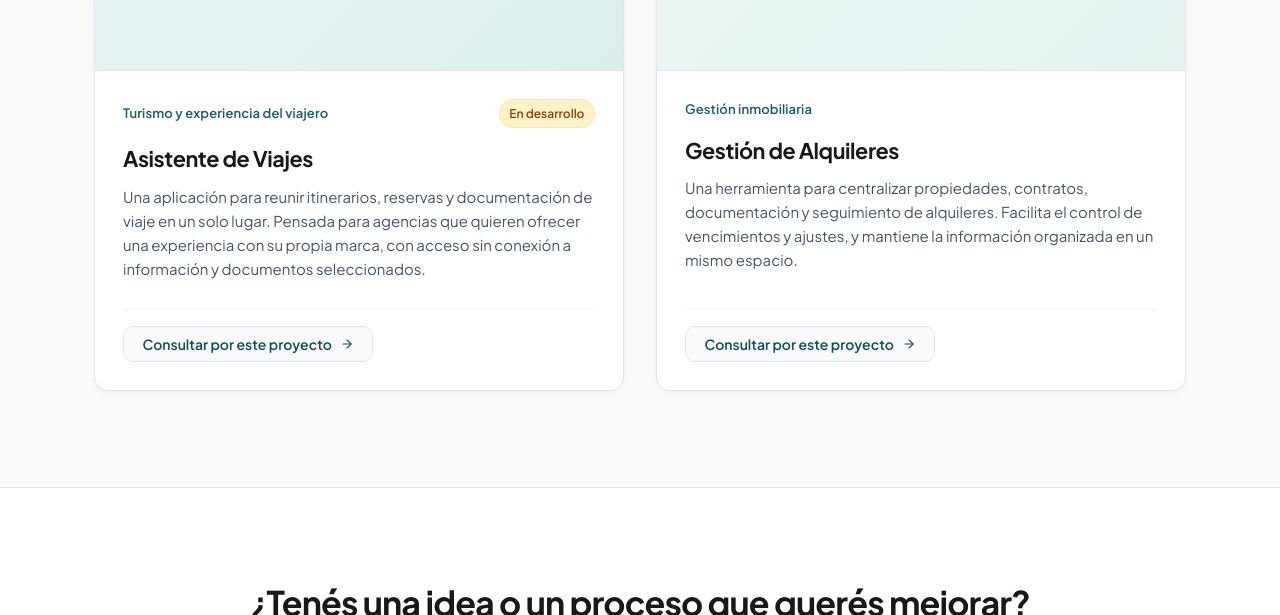
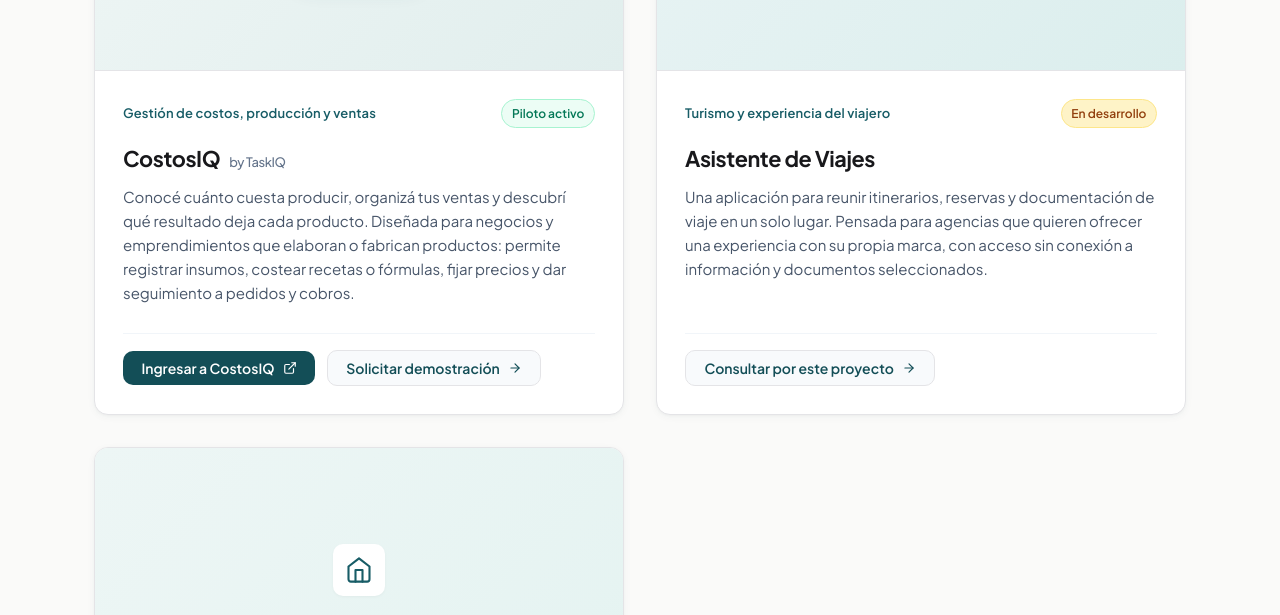
Before and after one commit to laraiaheroes-stack/Marca-personal, a plain HTML site: page index.html in a window 1280 px wide. Shown: the part 1885-2500 px from the top of the page. Drawn offline with Linux system fonts and the light colour scheme.

Commit message:
Incorporar CostosIQ by TaskIQ al portfolio oficial con recursos graficos y dominio oficial

```diff
--- a/index.html
+++ b/index.html
@@ -159,6 +159,42 @@
 
           <!-- ==================== PROYECTO 3 ==================== -->
           <article class="project-card">
+            <div class="project-visual visual-logo-container">
+              <!-- Logo oficial de CostosIQ (versión símbolo para coherencia visual) -->
+              <img src="assets/logo-costosiq-symbol.png" alt="Logo oficial de CostosIQ" class="project-brand-logo" width="140" height="140">
+            </div>
+
+            <div class="project-body">
+              <div class="project-header-meta">
+                <span class="category-tag">Gestión de costos, producción y ventas</span>
+                <span class="status-badge status-pilot">Piloto activo</span>
+              </div>
+              <h3 class="project-title">CostosIQ <span class="brand-by">by TaskIQ</span></h3>
+              <p class="project-text">
+                Conocé cuánto cuesta producir, organizá tus ventas y descubrí qué resultado deja cada producto. Diseñada para negocios y emprendimientos que elaboran o fabrican productos: permite registrar insumos, costear recetas o fórmulas, fijar precios y dar seguimiento a pedidos y cobros.
+              </p>
+              <div class="project-actions">
+                <a href="https://costosiq.taskiqai.com" target="_blank" rel="noopener noreferrer" class="btn-project btn-project-primary">
+                  <span>Ingresar a CostosIQ</span>
+                  <svg class="icon-external" viewBox="0 0 24 24" fill="none" stroke="currentColor" stroke-width="2" stroke-linecap="round" stroke-linejoin="round" aria-hidden="true">
+                    <path d="M18 13v6a2 2 0 0 1-2 2H5a2 2 0 0 1-2-2V8a2 2 0 0 1 2-2h6"></path>
+                    <polyline points="15 3 21 3 21 9"></polyline>
+                    <line x1="10" y1="14" x2="21" y2="3"></line>
+                  </svg>
+                </a>
+                <a href="#contacto" class="btn-project btn-project-secondary">
+                  <span>Solicitar demostración</span>
+                  <svg class="icon-arrow" viewBox="0 0 24 24" fill="none" stroke="currentColor" stroke-width="2" stroke-linecap="round" stroke-linejoin="round" aria-hidden="true">
+                    <line x1="5" y1="12" x2="19" y2="12"></line>
+                    <polyline points="12 5 19 12 12 19"></polyline>
+                  </svg>
+                </a>
+              </div>
+            </div>
+          </article>
+
+          <!-- ==================== PROYECTO 4 ==================== -->
+          <article class="project-card">
             <div class="project-visual">
               <!--
                 ===============================================================
@@ -202,7 +238,7 @@
             </div>
           </article>
 
-          <!-- ==================== PROYECTO 4 ==================== -->
+          <!-- ==================== PROYECTO 5 ==================== -->
           <article class="project-card">
             <div class="project-visual">
               <!--
--- a/serve.js
+++ b/serve.js
@@ -7,7 +7,7 @@ const http = require('http');
 const fs = require('fs');
 const path = require('path');
 
-const PORT = process.env.PORT || 3000;
+let PORT = parseInt(process.env.PORT || process.argv[2] || 3000, 10);
 const BASE_DIR = __dirname;
 
 const MIME_TYPES = {
--- a/styles.css
+++ b/styles.css
@@ -543,6 +543,19 @@ button {
   border: 1px solid #fde68a;
 }
 
+.status-pilot {
+  background-color: #ecfdf5;
+  color: #047857;
+  border: 1px solid #a7f3d0;
+}
+
+.brand-by {
+  font-size: 0.8125rem;
+  font-weight: 500;
+  color: var(--text-muted);
+  margin-left: 0.35rem;
+}
+
 .project-title {
   font-size: 1.35rem;
   font-weight: 700;
```
Also changed, not shown: assets/logo-costosiq-symbol.png (added), assets/logo-costosiq-withtext.png (added), 3 other files.
